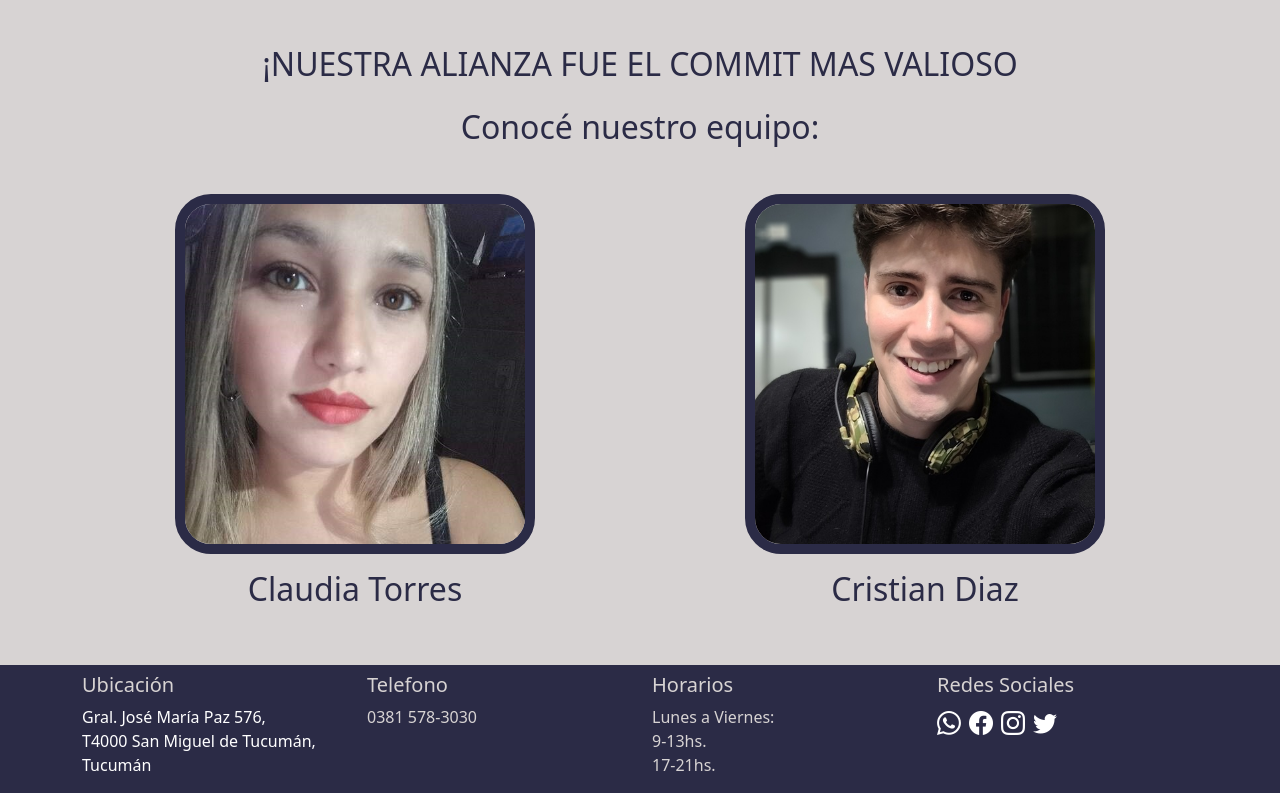
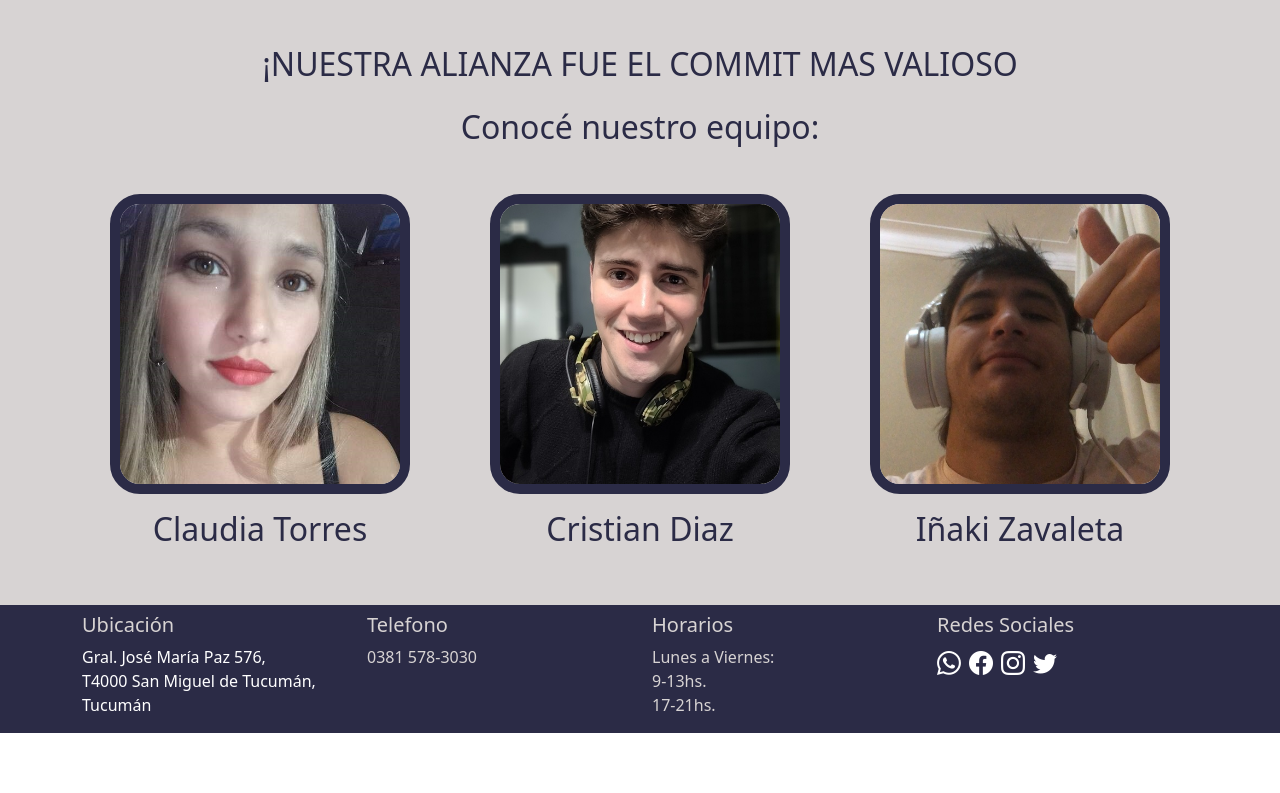
Before and after one commit to cristiandcode/Gimnasio, a React (Vite) app: page /Nosotros in a window 1280 px wide. Shown: the part 975-1768 px from the top of the page. After the commit the page ends 1708 px from the top, so only its background shows below. Built offline with nearby package versions, Linux system fonts and the light colour scheme.

Commit message:
se agrego la imagen y el nombre de iñaki

```diff
--- a/src/components/pages/Nosotros.jsx
+++ b/src/components/pages/Nosotros.jsx
@@ -1,6 +1,7 @@
 import { Col, Container, Row } from "react-bootstrap";
 import cristian from "../../assets/cristian.jpg";
 import claudia from "../../assets/claudia.jpg";
+import iñaki from "../../assets/iñaki.jpg";
 
 const Nosotros = () => {
   return (
@@ -56,23 +57,32 @@ const Nosotros = () => {
       </h2>
       <h2 className="mt-4 textoMorado text-center">Conocé nuestro equipo: </h2>
       <Row className="my-5 text-center">
-        <Col lg={6}>
+        <Col lg={4}>
           <img
             src={claudia}
             alt="claudia"
             className="img-fluid imgNosotros"
-            width={360}
+            width={300}
           />
           <h2 className="mt-3 textoMorado">Claudia Torres</h2>
         </Col>
-        <Col lg={6}>
+        <Col lg={4}>
           <img
             src={cristian}
             alt="cristian"
             className="img-fluid imgNosotros"
-            width={360}
+            width={300}
           />
           <h2 className="mt-3 textoMorado">Cristian Diaz</h2>
+        </Col>
+        <Col lg={4}>
+          <img
+            src={iñaki}
+            alt="iñaki"
+            className="img-fluid imgNosotros"
+            width={300}
+          />
+          <h2 className="mt-3 textoMorado">Iñaki Zavaleta</h2>
         </Col>
       </Row>
     </Container>
```
Also changed, not shown: src/assets/iñaki.jpg (added).
